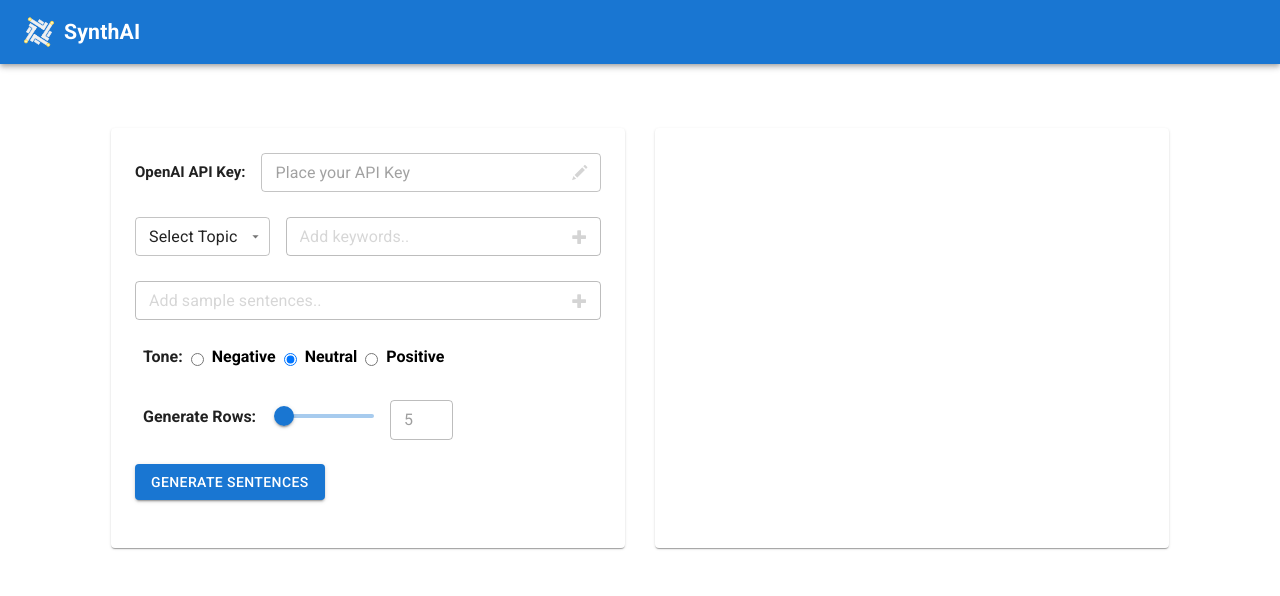
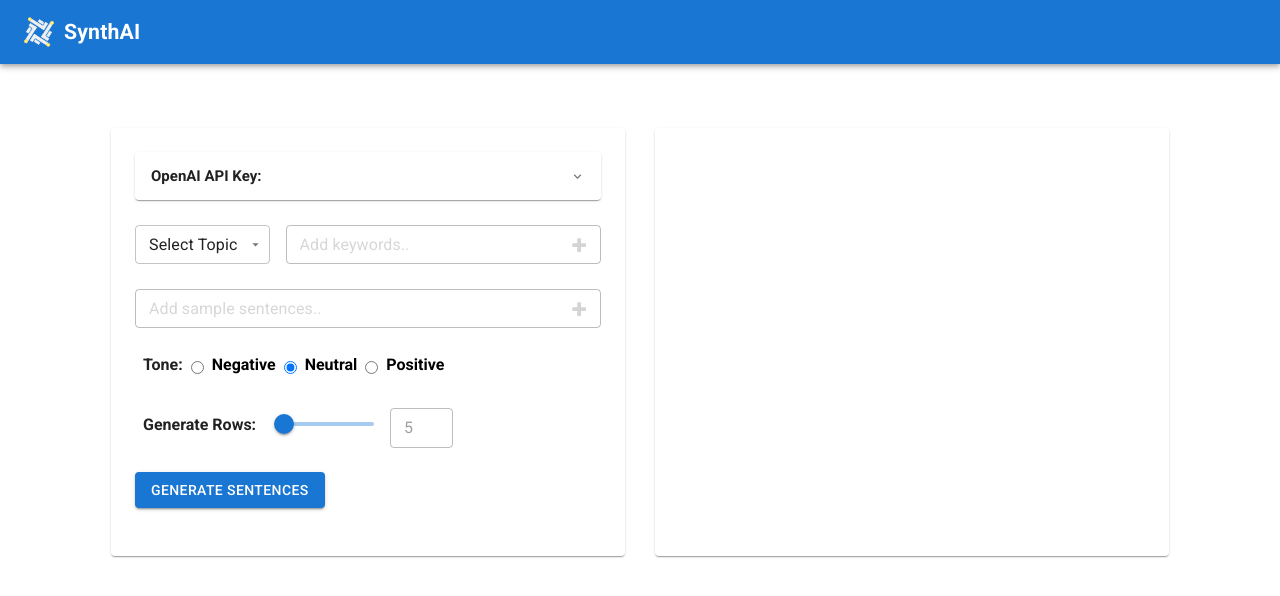
Before and after one commit to ashugulati-work/TechMates, a React (Create React App) app in the folder UI/: page / in a window 1280 px wide. Shown: the top 596 px of the page. Built offline with nearby package versions, Linux system fonts and the light colour scheme.

Commit message:
Added Accordion & Minor changes

```diff
--- a/UI/src/components/MesagesUI.jsx
+++ b/UI/src/components/MesagesUI.jsx
@@ -20,9 +20,17 @@ import {
 import ToneSelector from './ToneSelector'
 import RowSlider from './RowSlider'
 import {getSentencesData} from '../app/features/getData'
-import {Button, Grid, Typography} from '@mui/material'
+import {
+   Accordion,
+   AccordionDetails,
+   AccordionSummary,
+   Button,
+   Grid,
+   Typography
+} from '@mui/material'
 import TopicSelector from './TopicSelector'
 import Result from './Result'
+import ExpandMoreIcon from '@mui/icons-material/ExpandMore'
 
 const MesagesUI = () => {
    const {topics} = constant
@@ -107,7 +115,31 @@ const MesagesUI = () => {
                      <CardContent sx={{padding: '24px'}}>
                         <Stack gap={3}>
                            <div className="openai_key">
-                              <Grid container spacing={2} alignItems="center">
+                              <Accordion>
+                                 <AccordionSummary
+                                    style={{minHeight: '48px'}}
+                                    expandIcon={<ExpandMoreIcon />}
+                                    aria-controls="panel1a-content"
+                                    id="panel1a-header">
+                                    <Typography variant="h5" fontWeight="600">
+                                       OpenAI API Key:
+                                    </Typography>
+                                 </AccordionSummary>
+                                 <AccordionDetails>
+                                    <InputText
+                                       id="apikey-input"
+                                       placeHolder="Place your API Key"
+                                       type="password"
+                                       onEdit={handleEdit}
+                                       disableInputBox={isDisabled}
+                                       ref={apiKeyInputRef}
+                                       handleBlur={handleAPIKey}
+                                       isEditable={true}
+                                    />
+                                 </AccordionDetails>
+                              </Accordion>
+
+                              {/* <Grid container spacing={2} alignItems="center">
                                  <Grid item alignContent="center">
                                     <Typography variant="h5" fontWeight="600">
                                        OpenAI API Key:
@@ -125,7 +157,7 @@ const MesagesUI = () => {
                                        isEditable={true}
                                     />
                                  </Grid>
-                              </Grid>
+                              </Grid> */}
                            </div>
                            <div className="topic-selector">
                               <Grid container spacing={2} alignItems="center">
--- a/UI/src/components/Result.jsx
+++ b/UI/src/components/Result.jsx
@@ -4,7 +4,6 @@ import InputMessages from './InputMessages'
 import RowText from './RowText'
 import CloudDownloadIcon from '@mui/icons-material/CloudDownload'
 import ErrorIcon from '@mui/icons-material/Error'
-import {Stack} from '@mui/system'
 
 const Result = ({retriveMsg, sentences, isLoading, keywords, error}) => {
    const downloadFileEventHandler = () => {
```
